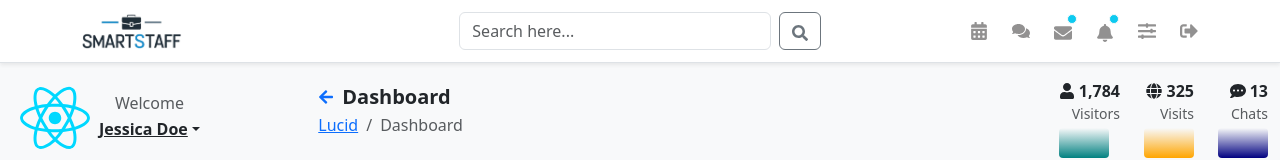
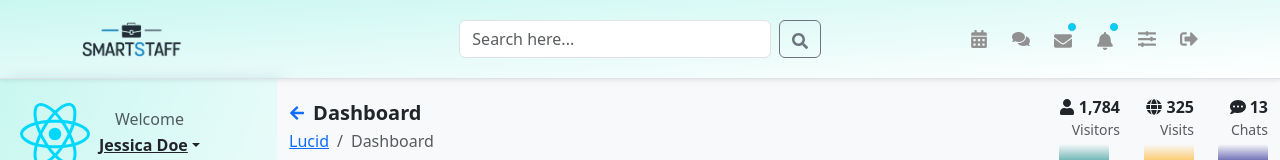
Before and after one commit to codesumitsaxena/HRM_Project, a React (Vite) app in the folder Frontend/: page /dashboard in a window 1280 px wide. Shown: the top 160 px of the page. Built offline with nearby package versions, Linux system fonts and the light colour scheme; no server answers.

Commit message:
WIP: Saving local changes before pull

```diff
--- a/Frontend/src/App.css
+++ b/Frontend/src/App.css
@@ -1,10 +1,10 @@
 .form-control:focus {
   box-shadow: none !important;
-  border-color: #ced4da !important;
+
 }
  /* nav */
 .dropdown-basic{
-
+  background-color: linear-gradient(to bottom right, #3fe2cd47, #ffffff42) !important;
 }
 .searchTopnav{
   width: 100%;
@@ -16,3 +16,15 @@
 .logoSearch{
   width: 100%;
 }
+
+.profile-section{
+  padding: 20px;
+  height: 90vh;
+  background: linear-gradient(to bottom right, #3fe2cd47, #ffffff42);
+  box-shadow: rgba(136, 165, 191, 0.48) 6px 2px 16px 0px, rgba(255, 255, 255, 0.8) -6px -2px 16px 0px;
+
+}
+.navbarTop{
+    background: linear-gradient(to bottom right, #3fe2cd47, #ffffff42);
+
+}
--- a/Frontend/src/Components/NavbarApp.jsx
+++ b/Frontend/src/Components/NavbarApp.jsx
@@ -22,11 +22,11 @@ import LogoImg from '../assets/logoImg.png'; // or .svg, .jpg depending on your
 
 const NavbarTop = () => {
   return (
-    <Navbar bg="white" expand="lg" className="justify-content-between w-100 px-3 shadow-sm border-bottom">
-      <Container  className="container d-flex align-items-center">
+    <Navbar expand="lg" className="navbarTop justify-content-between w-100 px-3 py-3 shadow-sm border-bottom">
+      <Container className="container d-flex align-items-center">
         {/* Logo */}
         <Navbar.Brand className="logoSearch  text-info me-3">
-<img src={LogoImg} alt="Logo" className=" img-fluid" style={{height:"auto", width:"100px"}}  />
+          <img src={LogoImg} alt="Logo" className="  img-fluid" style={{ height: "auto", width: "100px" }} />
         </Navbar.Brand>
 
         {/* Search */}
--- a/Frontend/src/Components/Sidebar.jsx
+++ b/Frontend/src/Components/Sidebar.jsx
@@ -17,7 +17,7 @@ const Sidebar = () => {
     return (
         <>
             <div className='d-flex w-100'>
-                <div style={{width:'40vh', background: '#f8f9fa', height: '100vh', padding: '20px' }}>
+                <div className='profile-section' >
                     {/* Profile Section */}
                     <div className=" text-center mb-4">
                         <div className='d-flex'>
@@ -103,8 +103,8 @@ const Sidebar = () => {
 
                 </div>
                 <div className="lol" style={{width:"80%"}}>
-                    <DashboardHeader />
-                    <EmployeeTable/>
+                  <DashboardHeader />
+                 <EmployeeTable />
                 </div>
             </div>
         </>
```
